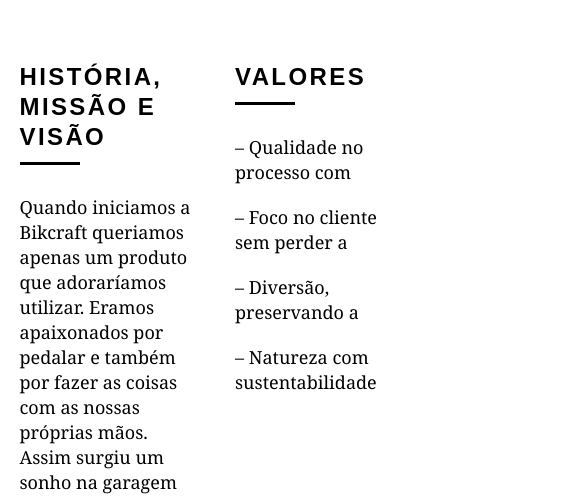
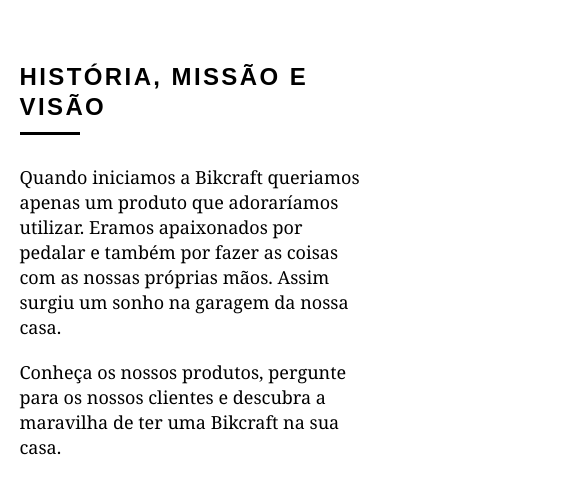
Before and after one commit to paulhenrique/bikcraft, a website: page sobre.html in a window 390 px wide. Shown: the part 328-827 px from the top of the page, 585 px wide, since content can reach past the window. Drawn offline with nearby package versions, Linux system fonts and the light colour scheme.

Commit message:
Ajustando responsivo da página sobre

```diff
--- a/scss/_sobre.scss
+++ b/scss/_sobre.scss
@@ -6,14 +6,30 @@
 
 .historia {
   .container {
-    // padding: 30px 0;
     display: grid;
-    grid-template: "text text""image image"/ 50% 50%;
-    gap: 40px;
+    grid-template: "text1""text2""image"/100%;
+
+    gap: 5%;
+
+    @media (max-width:700px) {
+      grid-template: "text1""text2""image"/ 100%;
+      padding-bottom: 60px;
+    }
+
+    .containerValores {
+      @media (max-width:700px) {
+        grid-area: text2;
+      }
+    }
+
+    .containerHistoria {
+      @media (max-width:700px) {
+        grid-area: text1;
+      }
+    }
 
     .containerHistoria,
     .containerValores {
-      // grid-area: text;
 
       h2 {
         @include titleText(var(--color-black));
@@ -39,6 +55,7 @@
 
     img {
       grid-area: image;
+      width: 100%;
     }
   }
 }
```
Also changed, not shown: css/style.css.
